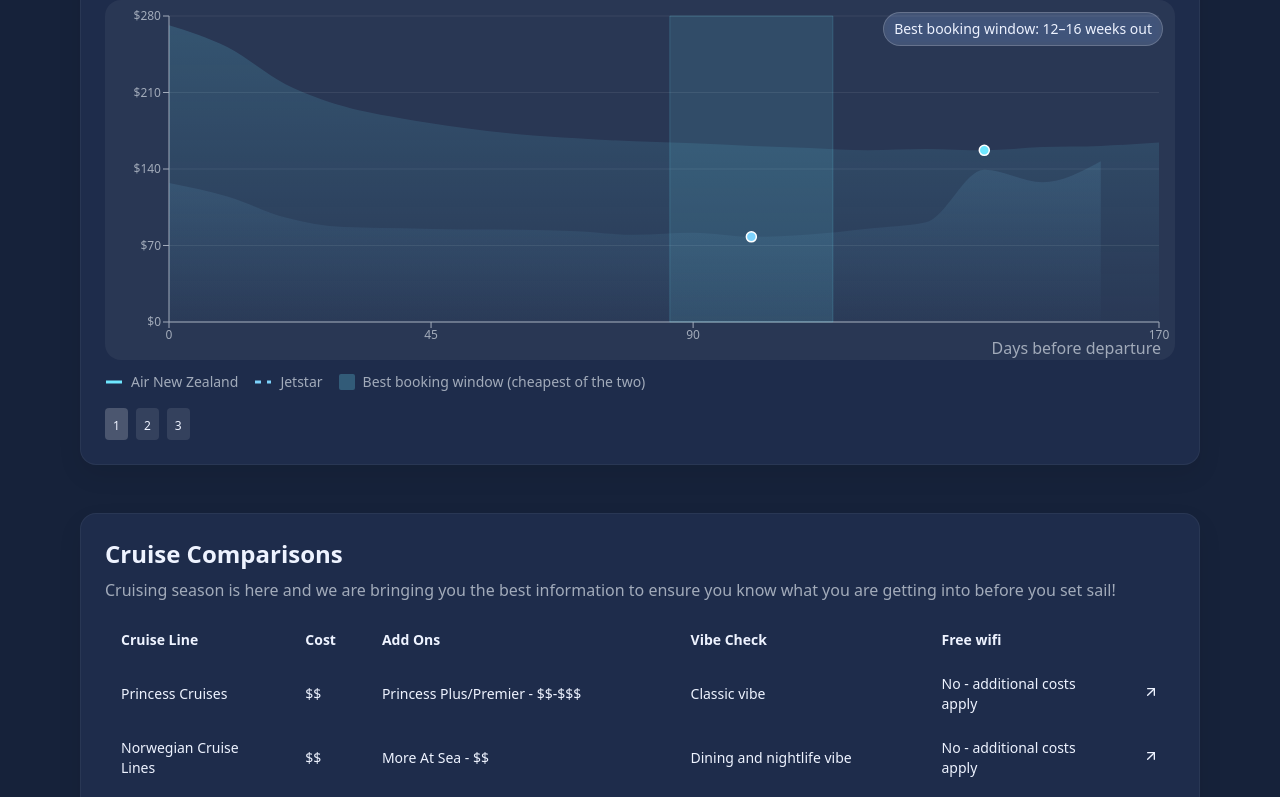
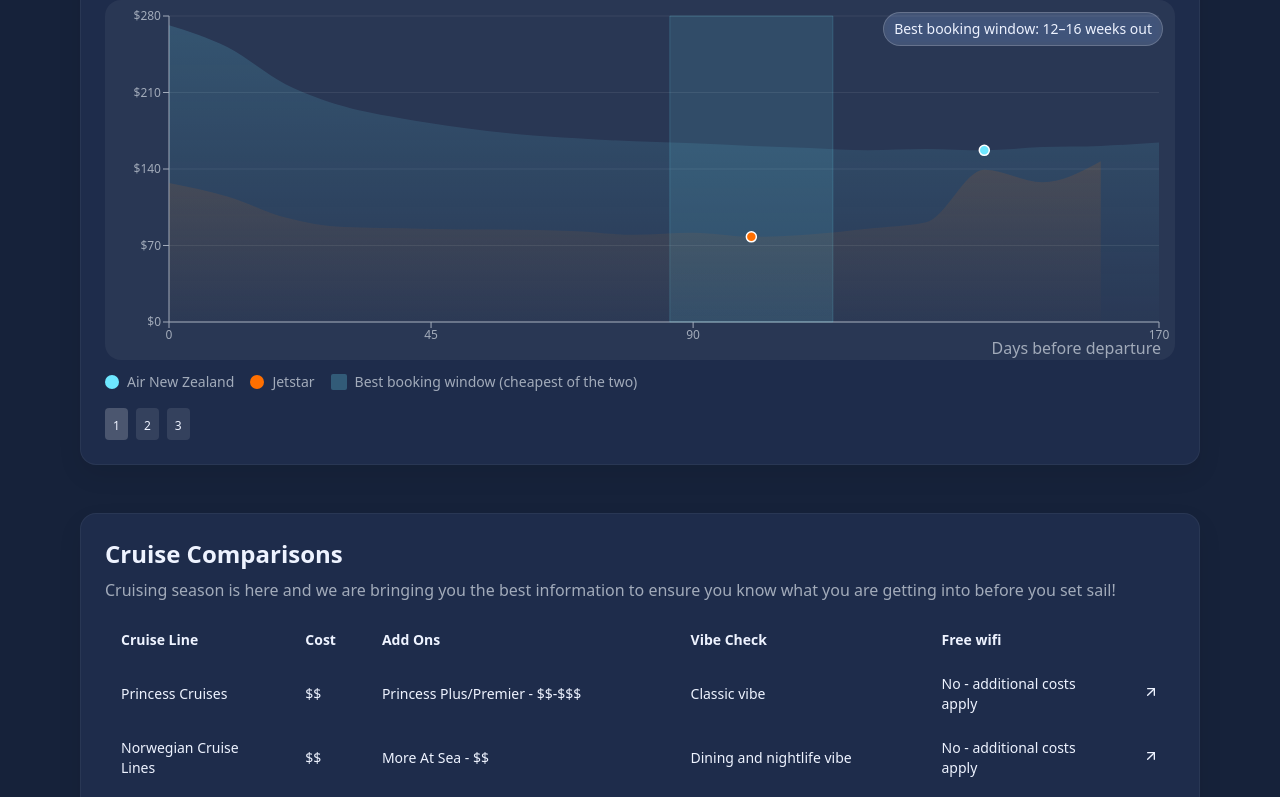
Before and after one commit to BrettWS2025/travelscout, a Next.js app: page / in a window 1280 px wide. Shown: the part 981-1778 px from the top of the page. Built offline with nearby package versions, Linux system fonts and the light colour scheme.

Commit message:
Update DomesticFlightBookingTimingChart.tsx

```diff
--- a/components/DomesticFlightBookingTimingChart.tsx
+++ b/components/DomesticFlightBookingTimingChart.tsx
@@ -92,11 +92,11 @@ export default function DomesticFlightBookingTimingChart({
   dark = true,
   data = DEFAULT_POINTS,
 }: Props) {
-  // Theme tokens (no hard-coded colors; fallbacks where helpful)
+  // Theme tokens
   const text = dark ? "var(--text)" : "#1f2937";
   const muted = dark ? "var(--muted)" : "#6b7280";
-  const accent1 = "var(--accent)";            // Air New Zealand line & area
-  const accent2 = "var(--accent-2, #7dd3fc)"; // Jetstar line (fallback cyan)
+  const accent1 = "var(--accent)";              // Air New Zealand line & area
+  const accent2 = "var(--jetstar, #ff6f00)";    // Jetstar orange (add --jetstar to theme if desired)
   const grid = dark ? "rgba(255,255,255,.08)" : "rgba(0,0,0,.06)";
 
   // Build separate series for smoothing
@@ -183,7 +183,10 @@ export default function DomesticFlightBookingTimingChart({
       </div>
 
       {/* Chart */}
-      <div className="relative w-full h-[280px] md:h-[360px] rounded-2xl overflow-hidden" style={{ background: dark ? "rgba(255,255,255,.05)" : "rgba(0,0,0,.02)" }}>
+      <div
+        className="relative w-full h-[280px] md:h-[360px] rounded-2xl overflow-hidden"
+        style={{ background: dark ? "rgba(255,255,255,.05)" : "rgba(0,0,0,.02)" }}
+      >
         {minObj && (
           <div
             className="absolute top-3 right-3 text-xs md:text-sm px-2.5 py-1.5 rounded-full"
@@ -274,38 +277,18 @@ export default function DomesticFlightBookingTimingChart({
         </ResponsiveContainer>
       </div>
 
-      {/* Legend */}
+      {/* Legend — dot markers; Jetstar = orange */}
       <div className="flex flex-wrap items-center gap-4 text-sm" style={{ color: muted }}>
-  {/* Air NZ: solid line */}
         <span className="inline-flex items-center gap-2">
-    <svg width="18" height="8" aria-hidden="true">
-      <line x1="1" y1="4" x2="17" y2="4" stroke={accent1} strokeWidth="3" />
-    </svg>
+          <span className="inline-block w-3.5 h-3.5 rounded-full" style={{ background: accent1 }} />
           Air New Zealand
         </span>
-
-  {/* Jetstar: dashed line */}
         <span className="inline-flex items-center gap-2">
-    <svg width="18" height="8" aria-hidden="true">
-      <line
-        x1="1"
-        y1="4"
-        x2="17"
-        y2="4"
-        stroke={accent2}
-        strokeWidth="3"
-        strokeDasharray="6 6"
-      />
-    </svg>
+          <span className="inline-block w-3.5 h-3.5 rounded-full" style={{ background: accent2 }} />
           Jetstar
         </span>
-
-  {/* Band explainer */}
         <span className="inline-flex items-center gap-2">
-    <span
-      className="inline-block w-4 h-4 rounded-sm"
-      style={{ background: "var(--accent)", opacity: 0.25 }}
-    />
+          <span className="inline-block w-4 h-4 rounded-sm" style={{ background: "var(--accent)", opacity: 0.25 }} />
           Best booking window (cheapest of the two)
         </span>
       </div>
```
Lines whose indentation alone changed are shown as unchanged.
